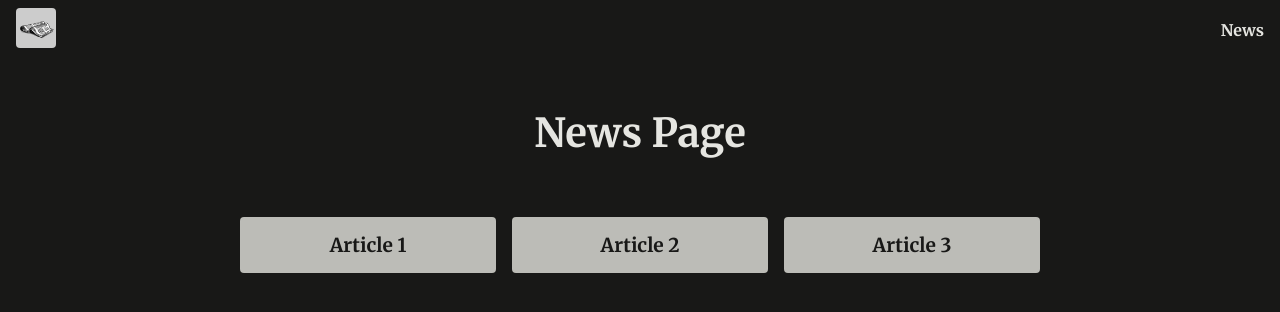
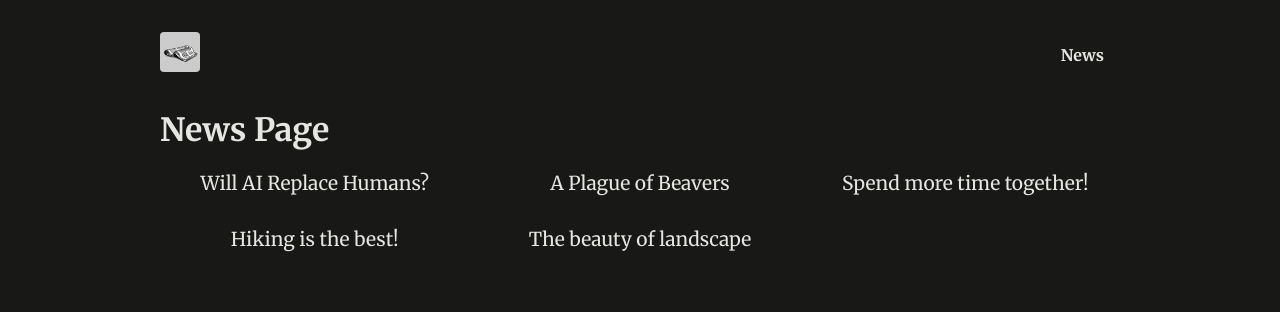
Before and after one commit to katesunday/next-app-v2, a Next.js app: page /news in a window 1280 px wide. Shown: the top 312 px of the page. Built offline with nearby package versions, Linux system fonts and the light colour scheme.

Commit message:
add dummy news

```diff
--- a/app/layout.tsx
+++ b/app/layout.tsx
@@ -10,8 +10,10 @@
   return (
     <html lang="en">
       <body>
-        <MainHeader />
-        {children}
+        <div id="page">
+          <MainHeader />
+          {children}
+        </div>
       </body>
     </html>
   );
--- a/app/news/page.tsx
+++ b/app/news/page.tsx
@@ -1,14 +1,28 @@
 import Link from 'next/link';
+import { DUMMY_NEWS } from '../../dummy-news';
 
 export default function NewsPage() {
   return (
-    <div id="home">
+    <>
       <h1>News Page</h1>
-      <div className="news-list">
-        <Link href="/news/article-1">Article 1</Link>
-        <Link href="/news/article-2">Article 2</Link>
-        <Link href="/news/article-3">Article 3</Link>
-      </div>
-    </div>
+      <ul className="news-list">
+        {DUMMY_NEWS.map((el) => {
+          return (
+            <li key={el.id}>
+              <Link href={el.slug}>{el.title}</Link>
+            </li>
+          );
+        })}
+        {/*<li>*/}
+        {/*  <Link href="/news/article-1">Article 1</Link>*/}
+        {/*</li>*/}
+        {/*<li>*/}
+        {/*  <Link href="/news/article-2">Article 2</Link>*/}
+        {/*</li>*/}
+        {/*<li>*/}
+        {/*  <Link href="/news/article-3">Article 3</Link>*/}
+        {/*</li>*/}
+      </ul>
+    </>
   );
 }
--- a/components/MainHeader.tsx
+++ b/components/MainHeader.tsx
@@ -5,14 +5,18 @@
 export default function MainHeader() {
   return (
     <header id="main-header">
-      <ul>
+      <div id="logo">
         <Link href="/">
           <Image src={logo.src} id="logo" alt="Logo" width="40" height="40" />
         </Link>
-      </ul>
-      <ul className="m-0 flex list-none gap-2 p-0 font-bold no-underline active:bg-amber-600 active:bg-clip-text">
-        <Link href="/news">News</Link>
-      </ul>
+      </div>
+      <nav>
+        <ul>
+          <li>
+            <Link href="/news">News</Link>
+          </li>
+        </ul>
+      </nav>
     </header>
   );
 }
--- /dev/null
+++ b/dummy-news.ts
@@ -0,0 +1,47 @@
+export const DUMMY_NEWS = [
+  {
+    id: 'n1',
+    slug: 'will-ai-replace-humans',
+    title: 'Will AI Replace Humans?',
+    image: 'ai-robot.jpg',
+    date: '2021-07-01',
+    content:
+      'Since late 2022 AI is on the rise and therefore many people worry whether AI will replace humans. The answer is not that simple. AI is a tool that can be used to automate tasks, but it can also be used to augment human capabilities. The future is not set in stone, but it is clear that AI will play a big role in the future. The question is how we will use it.',
+  },
+  {
+    id: 'n2',
+    slug: 'beaver-plague',
+    title: 'A Plague of Beavers',
+    image: 'beaver.jpg',
+    date: '2022-05-01',
+    content:
+      'Beavers are taking over the world. They are building dams everywhere and flooding entire cities. What can we do to stop them?',
+  },
+  {
+    id: 'n3',
+    slug: 'couple-cooking',
+    title: 'Spend more time together!',
+    image: 'couple-cooking.jpg',
+    date: '2024-03-01',
+    content:
+      'Cooking together is a great way to spend more time with your partner. It is fun and you get to eat something delicious afterwards. What are you waiting for? Get cooking!',
+  },
+  {
+    id: 'n4',
+    slug: 'hiking',
+    title: 'Hiking is the best!',
+    image: 'hiking.jpg',
+    date: '2024-01-01',
+    content:
+      'Hiking is a great way to get some exercise and enjoy the great outdoors. It is also a great way to clear your mind and reduce stress. So what are you waiting for? Get out there and start hiking!',
+  },
+  {
+    id: 'n5',
+    slug: 'landscape',
+    title: 'The beauty of landscape',
+    image: 'landscape.jpg',
+    date: '2022-07-01',
+    content:
+      'Landscape photography is a great way to capture the beauty of nature. It is also a great way to get outside and enjoy the great outdoors. So what are you waiting for? Get out there and start taking some pictures!',
+  },
+];
```
